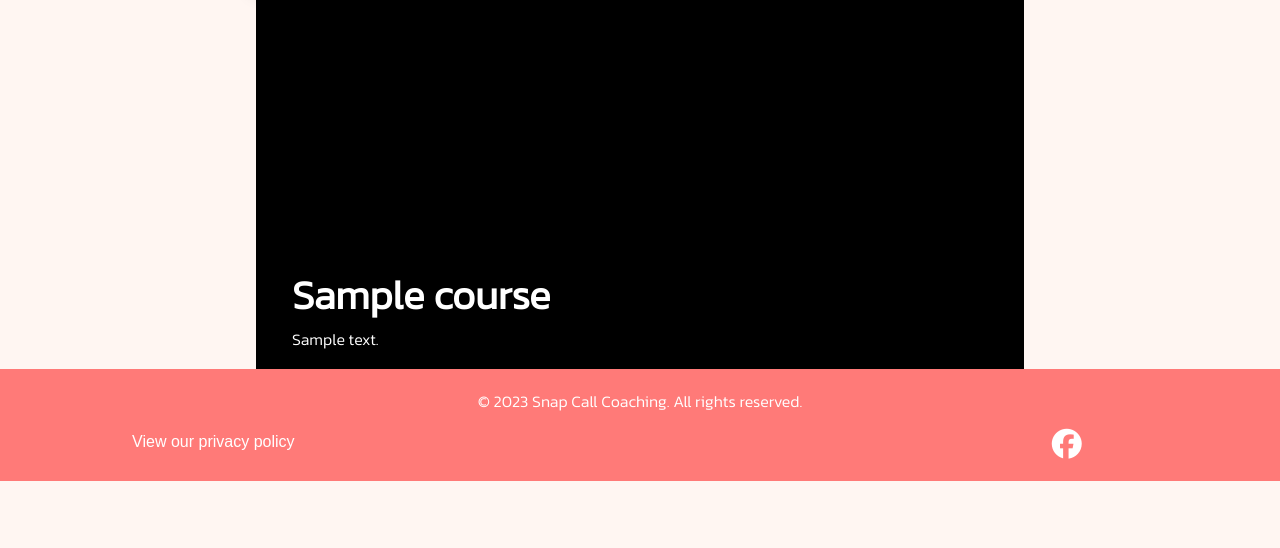
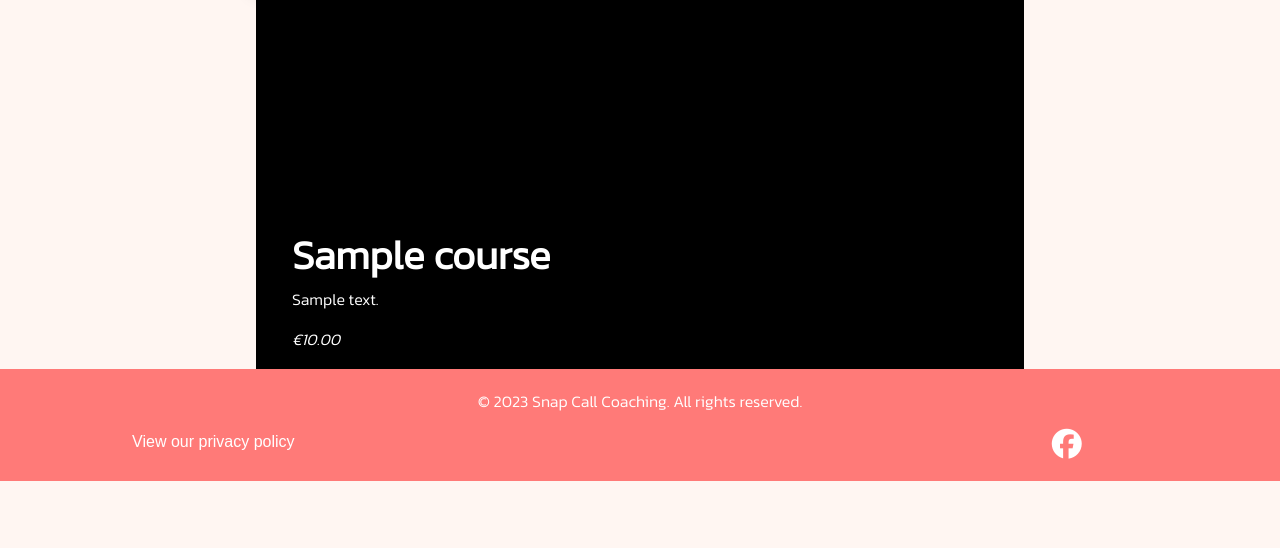
Before and after one commit to tomkelly111/Snap-Call-Coaching, a Django app: page /courses/ in a window 1280 px wide. Shown: the part 319-867 px from the top of the page. Run offline with Django 3.2, Linux system fonts and the light colour scheme; tables that the repository leaves empty hold one stand-in row (values such as "Sample post"); some libraries are stand-ins or nearby versions.

Commit message:
remove purchase now button from course content

```diff
--- a/courses/templates/courses/course_contents.html
+++ b/courses/templates/courses/course_contents.html
@@ -17,14 +17,12 @@
       <div class="overlay m-3">
         <h1 class="font-weight-bold pr-2">{{ course.name }}</h1>
         <p class="font-weight-light pr-2">{{ course.description }}</p>
+        <p class="font-italic">€{{ course.price }}</p>
         <a
           class="btn btn-secondary btn-sm m-1"
           href="{% url 'course_detail' course=course.name %}"
           role="button"
           >View Course Contents</a
-        >
-        <a class="btn btn-warning btn-sm m-1" href="#" role="button"
-          >Purchase now for €{{ course.price }}</a
         >
         {% if request.user.is_superuser%}
 
```
